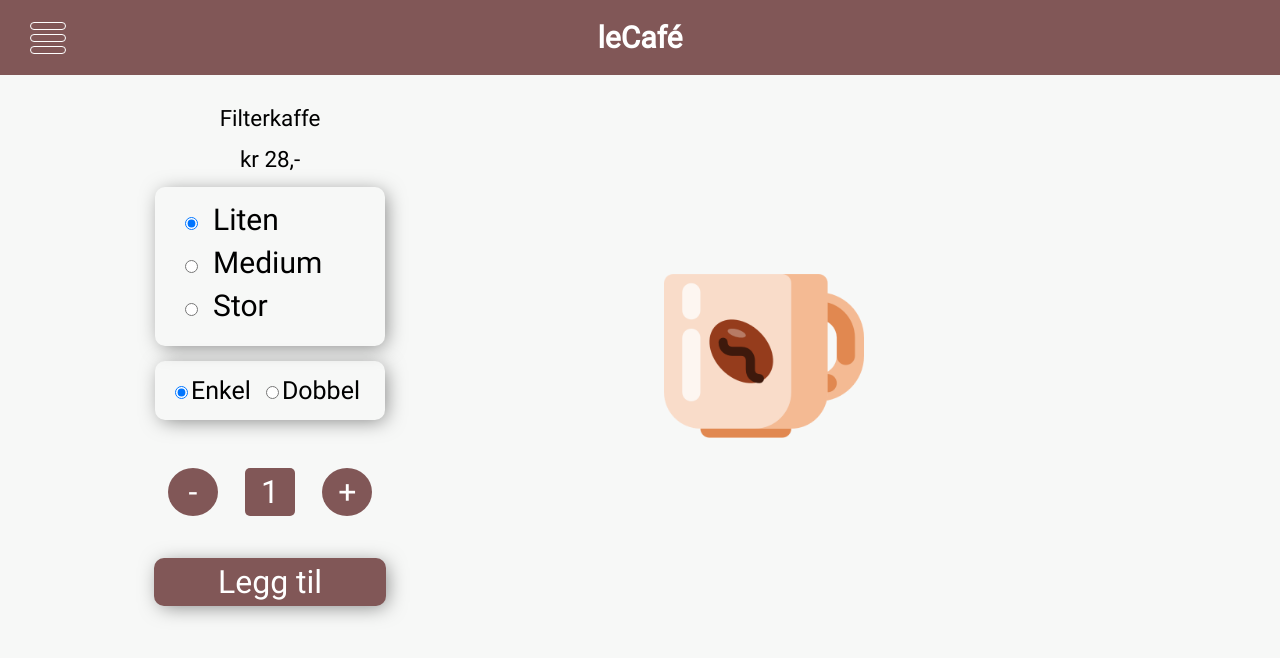
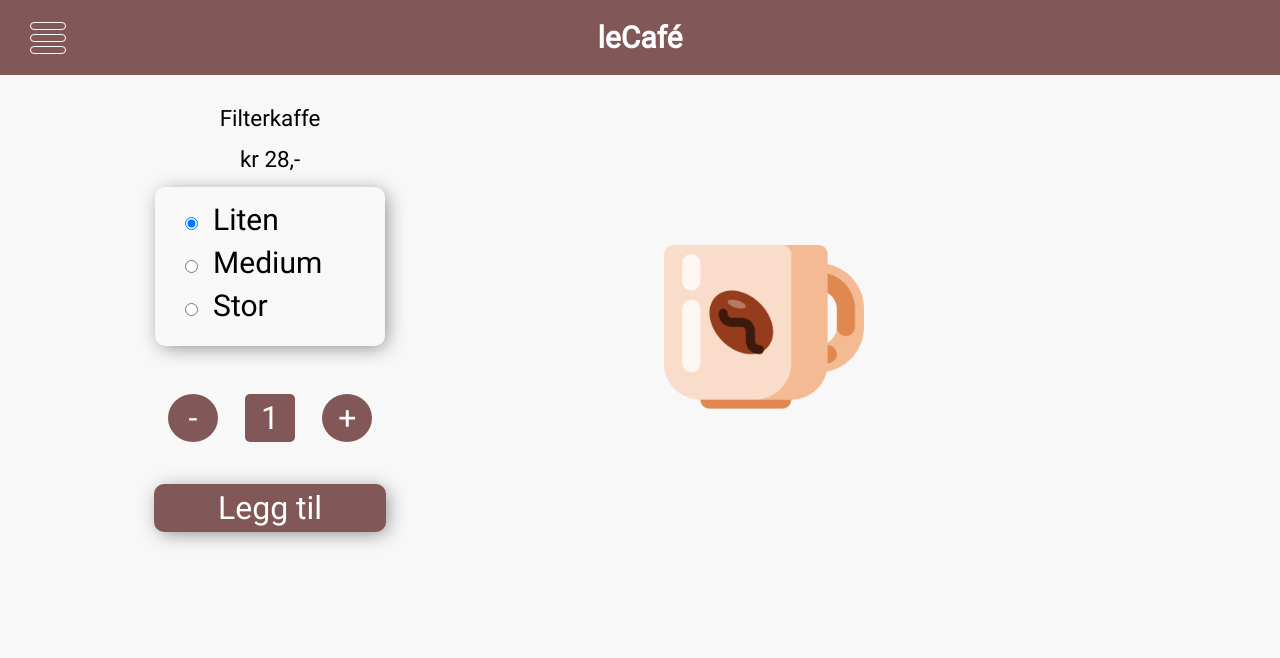
Before and after one commit to Sarahcvd/eksamen-ds3801, a React (Create React App) app: page /HotDrinks/1 in a window 1280 px wide. Shown: the top 658 px of the page. Built offline with nearby package versions, Linux system fonts and the light colour scheme.

Commit message:
Fixed single/double

```diff
--- a/src/Components/Product.jsx
+++ b/src/Components/Product.jsx
@@ -4,6 +4,7 @@ import { OrderContext } from "../orderContext";
 import SizeSelector from "./selectors/SizeSelector";
 import TypeSelector from "./selectors/TypeSelector";
 import '../../src/buttonActive.css'
+
 
 const Product = (props) => {
   //useState and props products/setProducts
@@ -152,11 +153,12 @@ const Product = (props) => {
           setSelectedSize={setSelectedSize}
         />
       )}
-
-      <TypeSelector
-        selectedType={selectedType}
-        setSelectedType={setSelectedType}
-      />
+      {product.canBeDouble && (
+        <TypeSelector
+          selectedType={selectedType}
+          setSelectedType={setSelectedType}
+        />
+      )}
       <div style={productCountSectionStyle}>
         <div style={countSectionStyle}>
           <p className="countStyle" style={decreaseCountStyle} onClick={decreaseCount}>-</p>
```
